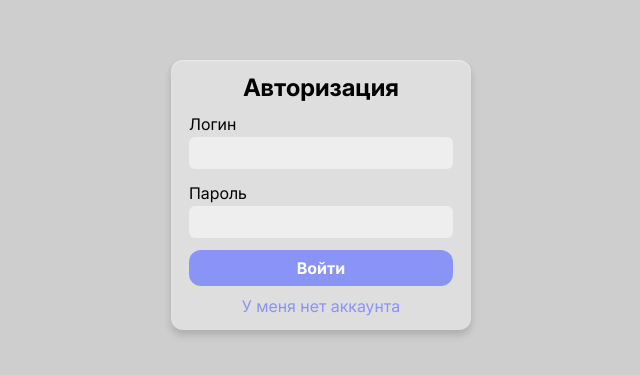
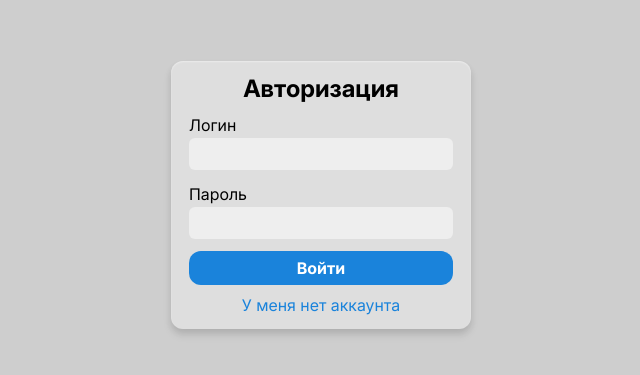
Before and after one commit to Lepas12ses/CloudDrive, a React (Vite) app in the folder client/: page /sign-in in a window 1280 px wide. Shown: the part 205-580 px from the top of the page, without its empty margins (319-959 px from the left). Built offline with nearby package versions, Linux system fonts and the light colour scheme; no server answers; the HTML template or start-up script is replaced by a standard one.

Commit message:
Changed Button component styles

```diff
--- a/client/src/app/ui/components/App/styles/_vars.scss
+++ b/client/src/app/ui/components/App/styles/_vars.scss
@@ -5,10 +5,10 @@
 
 	--text: oklch(0.2 0 279);
 
-	--primary-light: oklch(0.75 0.1433 277.41);
-	--primary: oklch(0.7 0.1433 277.41);
-	--primary-dark: oklch(0.65 0.1433 277.41);
-	--text-primary: oklch(1 0 279);
+	--primary-light: oklch(0.7 0.16 250);
+	--primary: oklch(0.6 0.16 250);
+	--primary-dark: oklch(0.5 0.16 250);
+	--text-primary: oklch(100% 0.00011 271.152);
 
 	--darker-15: #00000015;
 	--darker-30: #00000030;
--- a/client/src/shared/ui/components/Button.tsx
+++ b/client/src/shared/ui/components/Button.tsx
@@ -3,7 +3,7 @@ import type { ButtonHTMLAttributes, FC } from "react";
 import cn from "@/shared/lib/helper/cn";
 import { cva, type VariantProps } from "class-variance-authority";
 
-const button = cva("rounded-xl font-bold", {
+const button = cva("rounded-xl font-bold transition-all", {
 	variants: {
 		color: {
 			primary: "",
@@ -14,21 +14,22 @@ const button = cva("rounded-xl font-bold", {
 		},
 		size: {
 			xs: "px-1.5 py-0.5",
-			sm: "px-1.75 py-1.25",
-			md: "px-2 py-1.5",
-			lg: "px-4 py-1.75",
+			sm: "px-1.75 py-1",
+			md: "px-2 py-1.25",
+			lg: "px-4 py-1.5",
 		},
 	},
 	compoundVariants: [
 		{
 			color: "primary",
 			style: "fill",
-			class: "bg-(--primary) text-(--text-primary) hover:opacity-50",
+			class: "bg-(--primary) text-(--text-primary) hover:opacity-65",
 		},
 		{
 			color: "primary",
 			style: "outline",
-			class: "border-2 border-(--primary) text-(--primary)",
+			class:
+				"border border-(--primary) text-(--primary) hover:bg-(--primary-light) hover:text-(--text-primary)",
 		},
 	],
 	defaultVariants: {
```
